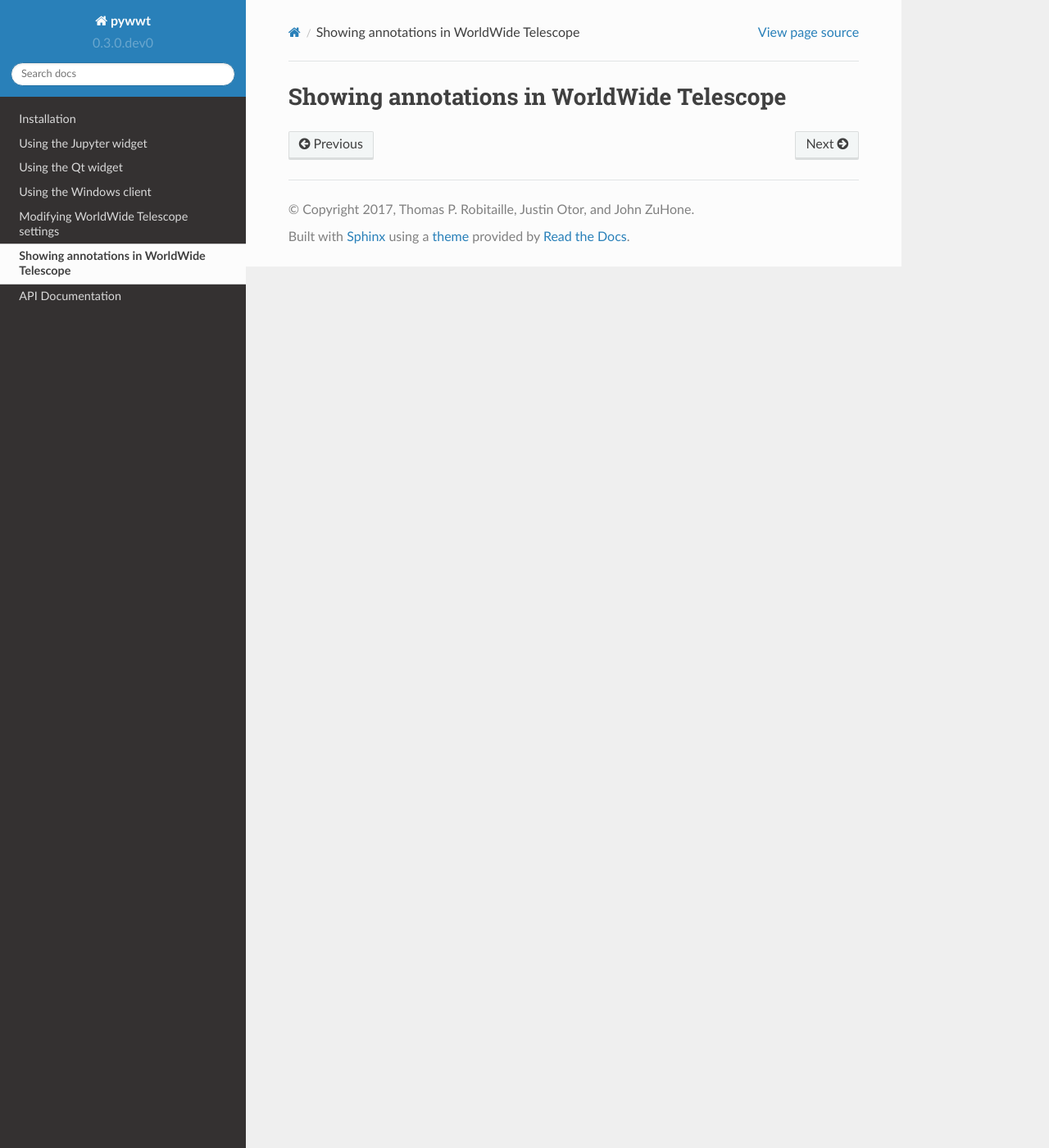
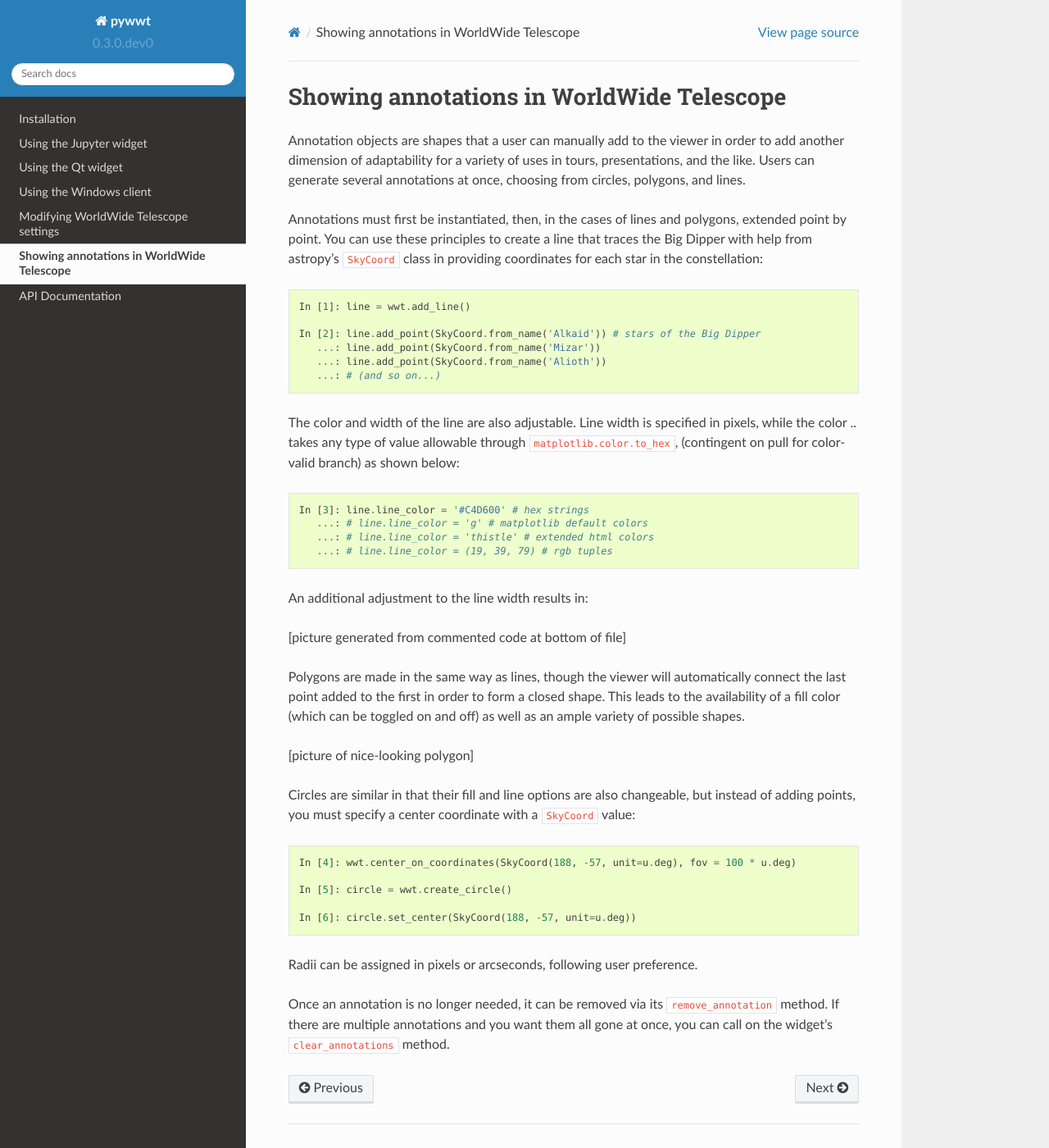
Before and after one commit to WorldWideTelescope/pywwt, a Sphinx documentation site: the page built from docs/annotations.rst, in a window 1280 px wide and 1400 px high. Shown: the whole window at 82% size. Built offline with Sphinx 7.4.7 and the Read the Docs theme 2.0.0, drawn with Linux system fonts in a browser that asks for light colours.

Commit message:
Wrote first drafts of settings and annotations docs

```diff
--- a/docs/annotations.rst
+++ b/docs/annotations.rst
@@ -1,4 +1,60 @@
 Showing annotations in WorldWide Telescope
 ==========================================
 
-.. here we need to demonstrate how to show e.g. circles or polygons
+Annotation objects are shapes that a user can manually add to the viewer in order to add another dimension of adaptability for a variety of uses in tours, presentations, and the like. Users can generate several annotations at once, choosing from circles, polygons, and lines.
+
+Annotations must first be instantiated, then, in the cases of lines and polygons, extended point by point. You can use these principles to create a line that traces the Big Dipper with help from astropy's ``SkyCoord`` class in providing coordinates for each star in the constellation:
+
+.. code-block:: python
+
+    In [1]: line = wwt.add_line()
+
+    In [2]: line.add_point(SkyCoord.from_name('Alkaid')) # stars of the Big Dipper
+       ...: line.add_point(SkyCoord.from_name('Mizar'))
+       ...: line.add_point(SkyCoord.from_name('Alioth'))
+       ...: # (and so on...)
+
+The color and width of the line are also adjustable. Line width is specified in pixels, while the color .. takes any type of value allowable through ``matplotlib.color.to_hex``, (contingent on pull for color-valid branch)
+as shown below:
+
+.. code-block:: python
+
+    In [3]: line.line_color = '#C4D600' # hex strings
+       ...: # line.line_color = 'g' # matplotlib default colors
+       ...: # line.line_color = 'thistle' # extended html colors
+       ...: # line.line_color = (19, 39, 79) # rgb tuples
+
+An additional adjustment to the line width results in:
+
+[picture generated from commented code at bottom of file]
+
+Polygons are made in the same way as lines, though the viewer will automatically connect the last point added to the first in order to form a closed shape. This leads to the availability of a fill color (which can be toggled on and off) as well as an ample variety of possible shapes.
+
+[picture of nice-looking polygon]
+
+Circles are similar in that their fill and line options are also changeable, but instead of adding points, you must specify a center coordinate with a ``SkyCoord`` value:
+
+.. code-block:: python
+
+    In [4]: wwt.center_on_coordinates(SkyCoord(188, -57, unit=u.deg), fov = 100 * u.deg)
+
+    In [5]: circle = wwt.create_circle()
+
+    In [6]: circle.set_center(SkyCoord(188, -57, unit=u.deg))
+
+Radii can be assigned in pixels or arcseconds, following user preference.
+
+Once an annotation is no longer needed, it can be removed via its ``remove_annotation`` method. If there are multiple annotations and you want them all gone at once, you can call on the widget's ``clear_annotations`` method.
+
+
+.. code for big dipper example:
+.. line.add_point(SkyCoord.from_name('Alkaid'))
+.. line.add_point(SkyCoord.from_name('Mizar'))
+.. line.add_point(SkyCoord.from_name('Alioth'))
+.. line.add_point(SkyCoord.from_name('Megrez'))
+.. line.add_point(SkyCoord.from_name('Phecda'))
+.. line.add_point(SkyCoord.from_name('Merak'))
+.. line.add_point(SkyCoord.from_name('Dubhe'))
+.. line.add_point(SkyCoord.from_name('Megrez'))
+.. line.line_color = '#C4D600'
+.. line.line_width = 13 * u.pixel
```
Also changed, not shown: docs/settings.rst (+56 -1 lines).
